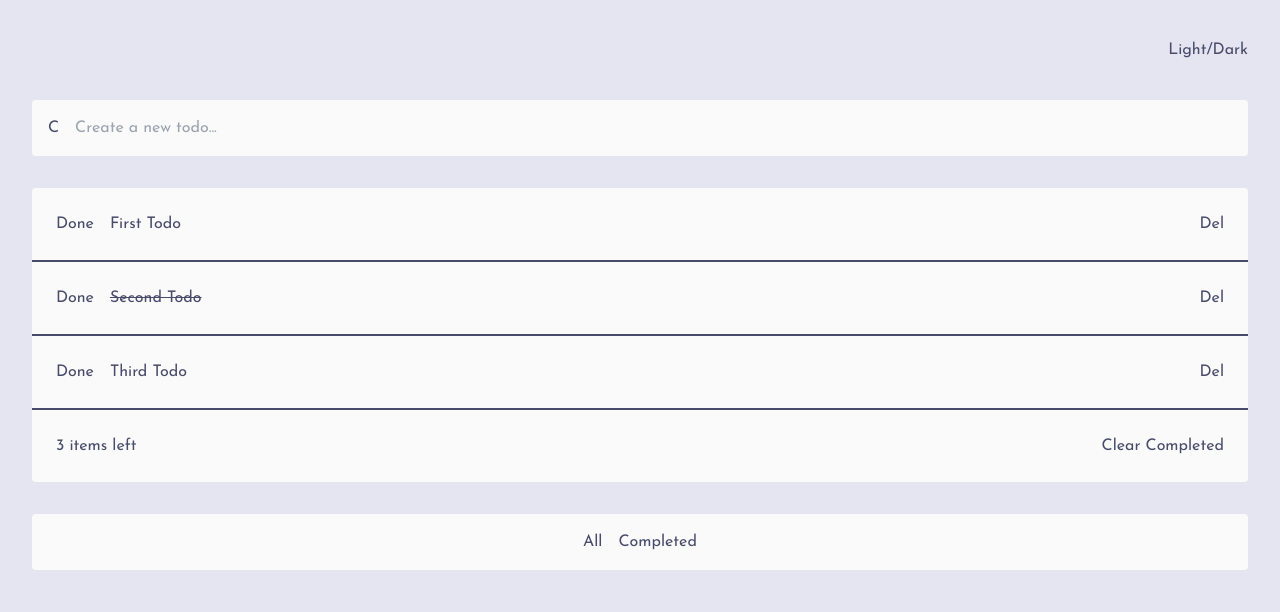
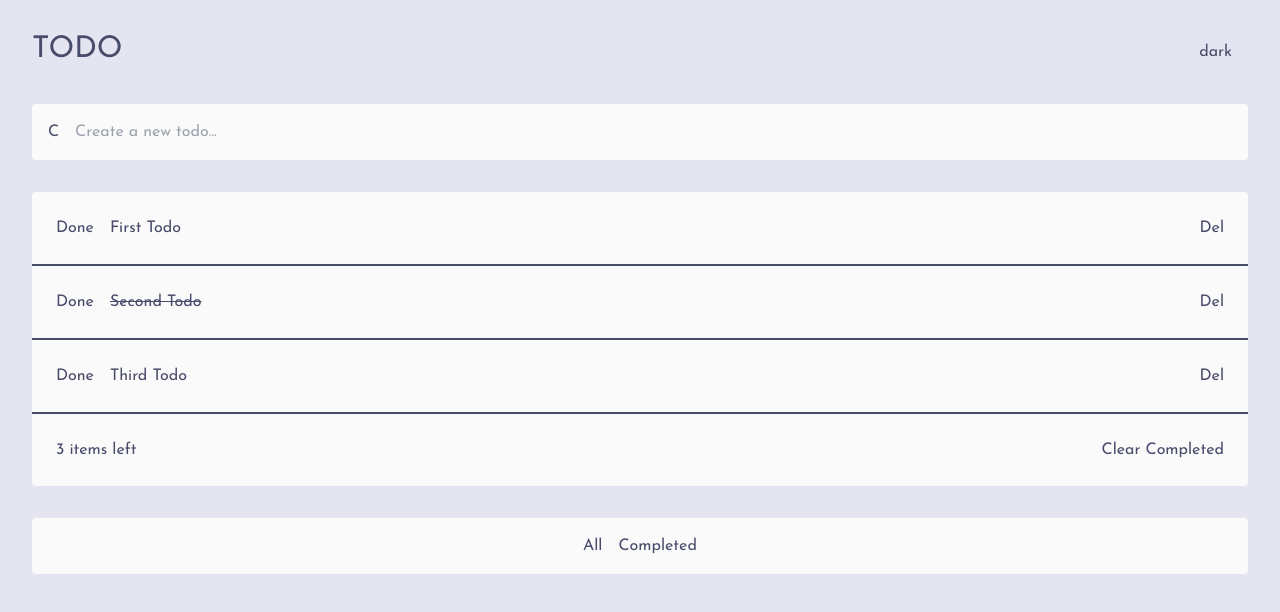
Before and after one commit to 11amanraj/to-do, a Next.js app: page / in a window 1280 px wide. Shown: the top 612 px of the page. Built offline with nearby package versions, Linux system fonts and the light colour scheme.

Commit message:
Added light/dark mode functionality

```diff
--- /dev/null
+++ b/app/Providers.tsx
@@ -0,0 +1,13 @@
+'use client'
+
+import { ThemeProvider } from 'next-themes'
+
+const Providers: React.FC<{children: React.ReactNode}> = ({children}) => {
+  return (
+    <ThemeProvider>
+        {children}
+    </ThemeProvider>
+  )
+}
+
+export default Providers
--- a/app/globals.css
+++ b/app/globals.css
@@ -12,20 +12,18 @@
   --completed-gradient: linear-gradient(to bottom, #57DDFF, #C058F3);
 
   --filter-active: #3A71FD;
-  --logo: #E4E5F1;
+  --logo: #FA;
   --create-todo: #777A92;
 }
 
-@media (prefers-color-scheme: dark) {
-  :root {
-    --bgd: #161722;
-    --todo-box: #25273C;
-    --active-todo: #CACDE8;
-    --inactive-todo: #4D5966;
-    --check-mark: #393A4C;
-  }
+[data-theme = 'dark'] {
+  --bgd: #161722;
+  --todo-box: #25273C;
+  --active-todo: #CACDE8;
+  --inactive-todo: #4D5966;
+  --check-mark: #393A4C;
 }
 
 body {
-  background: var(--bgd);
+  background-color: var(--bgd);
 }
--- a/app/layout.tsx
+++ b/app/layout.tsx
@@ -1,6 +1,7 @@
 import './globals.css'
 import type { Metadata } from 'next'
 import { Josefin_Sans } from 'next/font/google'
+import Providers from './Providers'
 
 const josefin = Josefin_Sans({ subsets: ['latin'], weight: ['400', '700'] })
 
@@ -16,7 +17,11 @@ export default function RootLayout({
 }) {
   return (
     <html lang="en">
-      <body className={josefin.className}>{children}</body>
+      <body className={josefin.className}>
+        <Providers>
+          {children}
+        </Providers>
+      </body>
     </html>
   )
 }
--- a/app/page.tsx
+++ b/app/page.tsx
@@ -1,6 +1,7 @@
 'use client'
 
-import { useRef, useState } from "react"
+import { useTheme } from "next-themes"
+import { useRef, useState, useEffect } from "react"
 
 interface todo {
   id: string,
@@ -29,6 +30,11 @@ export default function Home() {
   const [hideCompleted, setHideCompleted] = useState<boolean>(false)
   const inputRef = useRef<HTMLInputElement>(null)
 
+  const [mounted, setMounted] = useState(false)
+  const { resolvedTheme, setTheme } = useTheme()
+
+  useEffect(() => setMounted(true), [])
+
   const todoDeleteHandler = (id: string) => {
     const updatedTodos = todos.filter(todo => todo.id !== id)
     setTodos([...updatedTodos])
@@ -47,7 +53,7 @@ export default function Home() {
     <main className="mx-8 my-8 flex flex-col gap-8 text-active-todo">
       <div className="flex justify-between">
         <h1 className="text-3xl text-logo">TODO</h1>
-        <button className="bg-logo">Light/Dark</button>
+        <button onClick={() => setTheme(resolvedTheme === "dark" ? "light" : "dark")} className="bg-logo px-4 py-2">{resolvedTheme === "dark" ? "light" : "dark"}</button>
       </div>
 
       <form
--- a/tailwind.config.ts
+++ b/tailwind.config.ts
@@ -1,6 +1,7 @@
 import type { Config } from 'tailwindcss'
 
 const config: Config = {
+  darkMode: 'class',
   content: [
     './pages/**/*.{js,ts,jsx,tsx,mdx}',
     './components/**/*.{js,ts,jsx,tsx,mdx}',
```
